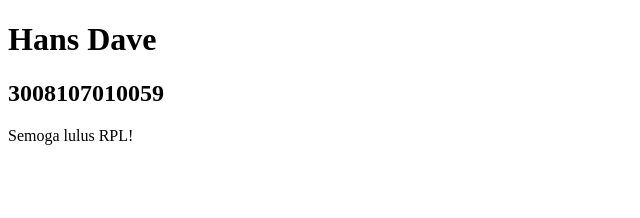
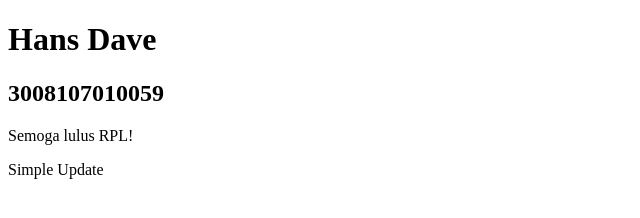
Before and after one commit to harisde03/ngajar-rpl, a plain HTML site: page 3008107010059.html in a window 1280 px wide. Shown: the whole page, without its empty margins (0-640 px from the left). Drawn offline with Linux system fonts and the light colour scheme.

Commit message:
update from rpl pc

```diff
--- a/3008107010059.html
+++ b/3008107010059.html
@@ -10,5 +10,6 @@
   <h1>Hans Dave</h1>
   <h2>3008107010059</h2>
   <p>Semoga lulus RPL!</p>
+  <p>Simple Update</p>
 </body>
 </html>
```
